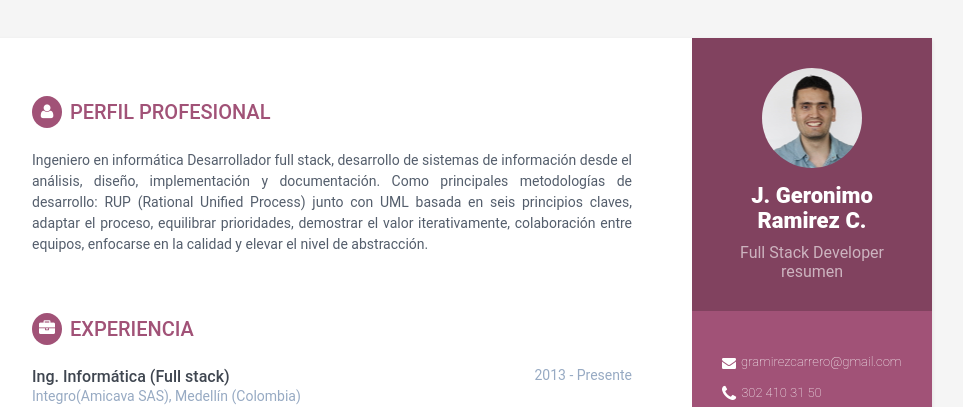
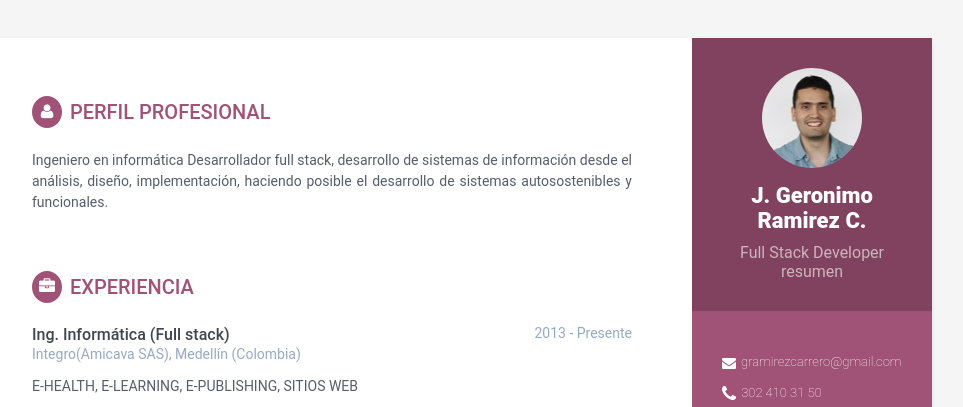
Before and after one commit to gramirezcarrero/gramirezcarrero.github.io, a plain HTML site: page index.html in a window 1280 px wide. Shown: the top 407 px of the page, without its empty margins (188-1151 px from the left). Drawn offline with nearby package versions, Linux system fonts and the light colour scheme; a script that the page names is missing.

Commit message:
cambios de celular

```diff
--- a/index.html
+++ b/index.html
@@ -83,7 +83,7 @@
       <section class='section summary-section animated rollIn'>
         <h2 class='section-title'><i class="fa fa-user"></i>Perfil profesional</h2>
         <div class='summary'><p>
-          Ingeniero en informática Desarrollador full stack, desarrollo de sistemas de información desde el análisis, diseño, implementación y documentación. Como principales metodologías de desarrollo: RUP (Rational Unified Process) junto con UML basada en seis principios claves, adaptar el proceso, equilibrar prioridades, demostrar el valor iterativamente, colaboración entre equipos, enfocarse en la calidad y elevar el nivel de abstracción.</p>
+          Ingeniero en informática Desarrollador full stack, desarrollo de sistemas de información desde el análisis, diseño, implementación, haciendo posible el desarrollo de sistemas autosostenibles y funcionales.</p>
         </div>
       </section>
       <section class="section experiences-section animated jello">
```
